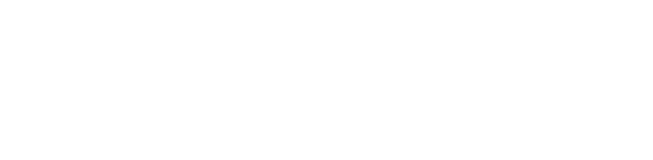
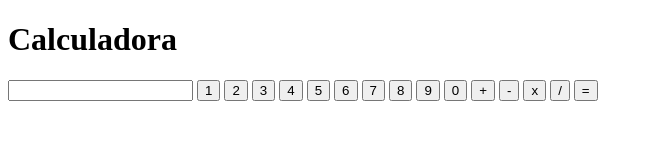
Before and after one commit to jero299/Calculadora, a plain HTML site: page index.html in a window 1280 px wide. Shown: the whole page, without its empty margins (0-653 px from the left). Drawn offline with Linux system fonts and the light colour scheme.

Commit message:
se agregaron botones de cada numero y las operaciones, se agrego un input de texto,

```diff
--- a/index.html
+++ b/index.html
@@ -4,11 +4,29 @@
     <meta charset="UTF-8">
     <meta http-equiv="X-UA-Compatible" content="IE=edge">
     <meta name="viewport" content="width=device-width, initial-scale=1.0">
-    <title>Document</title>
+    <title>Calculadora</title>
+    <link rel="stylesheet" href="style.css">
 
 </head>
 <body>
+ <h1>Calculadora</h1>
+ <input type="text" id="result" readonly>
+ <button onclick="appendToResult('1')">1</button>
+ <button onclick="appendToResult('2')">2</button>
+ <button onclick="appendToResult('3')">3</button>
+ <button onclick="appendToResult('4')">4</button>
+ <button onclick="appendToResult('5')">5</button>
+ <button onclick="appendToResult('6')">6</button>
+ <button onclick="appendToResult('7')">7</button>
+ <button onclick="appendToResult('8')">8</button>
+ <button onclick="appendToResult('9')">9</button>
+ <button onclick="appendToResult('0')">0</button>
+ <button onclick="appendToResult('+')">+</button>
+ <button onclick="appendToResult('-')">-</button>
+ <button onclick="appendToResult('*')">x</button>
+ <button onclick="appendToResult('/')">/</button>
 
+ <button onclick="calculate()">=</button>
 
 <script src="script.js"></script>
 </body>
```
